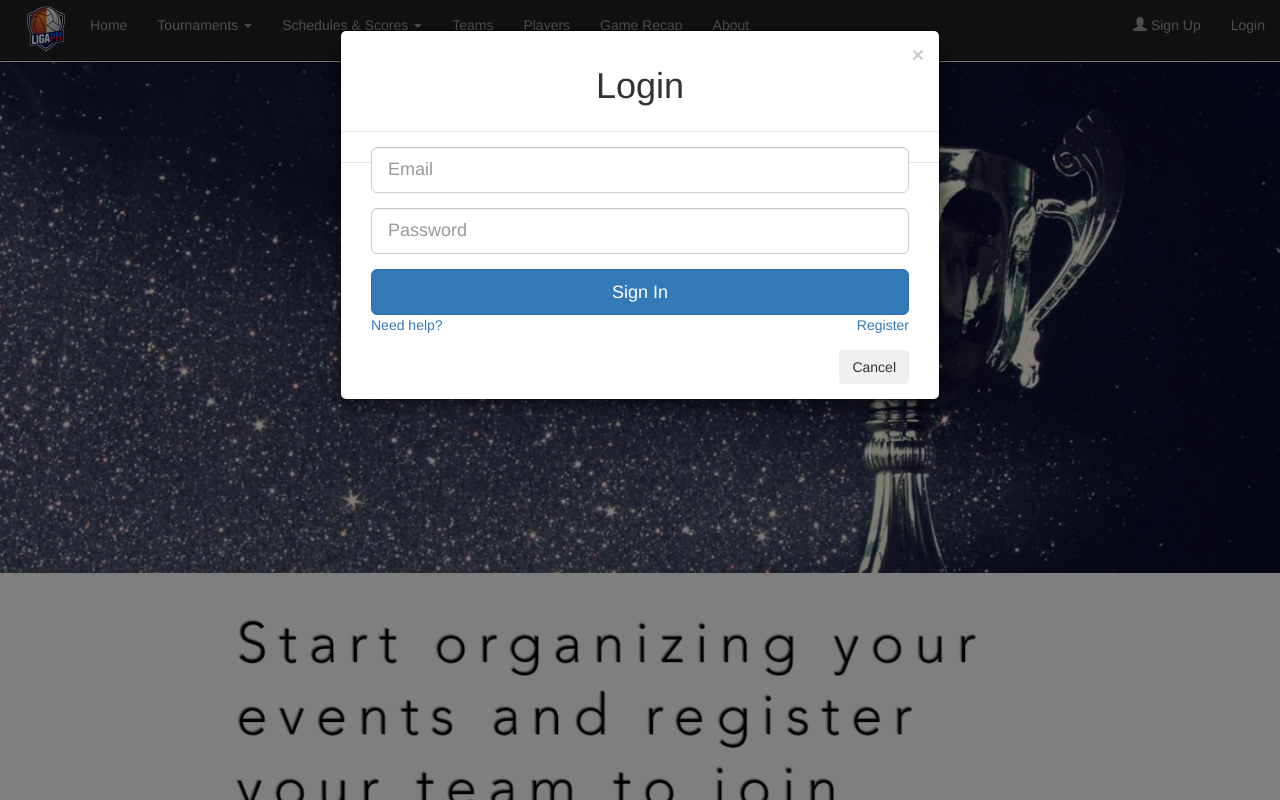
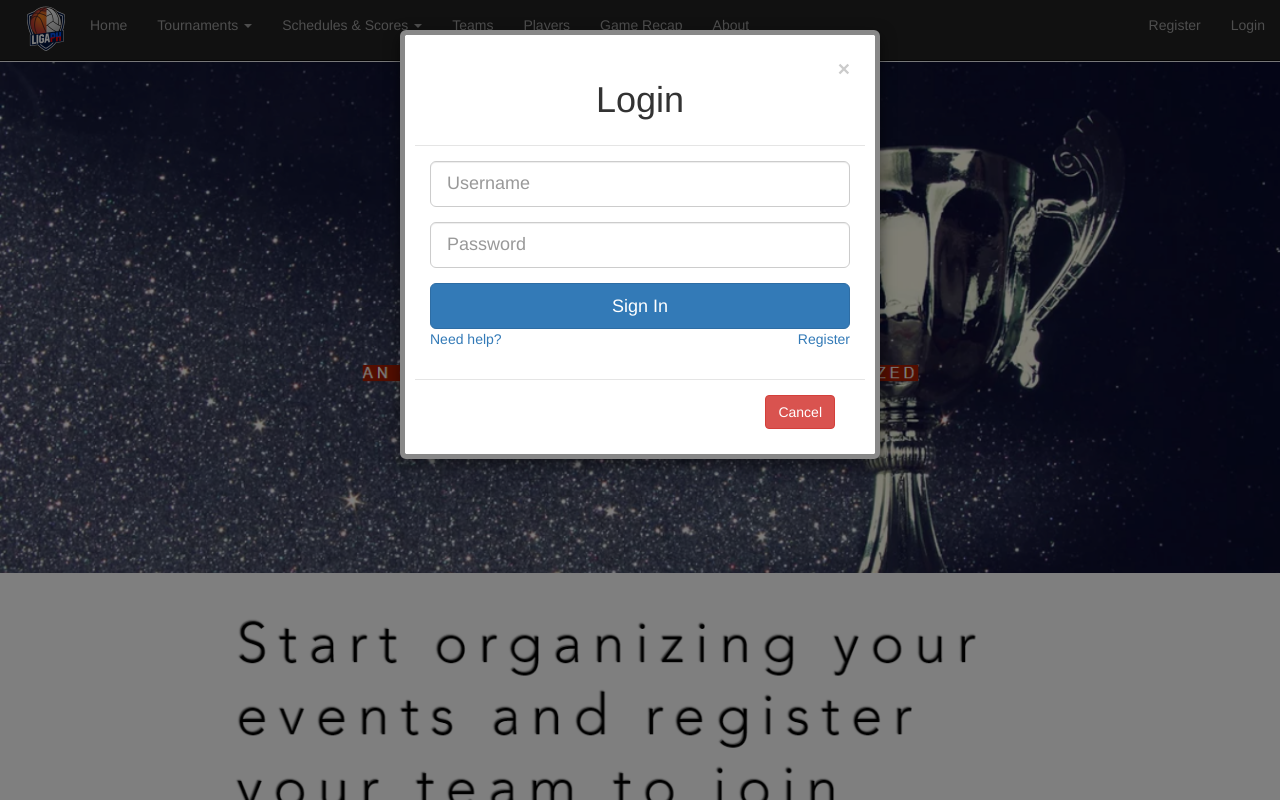
Before and after one commit to LigaPh/LigaPH, a PHP site: page / in a window 1280 px wide, after a click on "Login". Run offline with PHP 8.4, Linux system fonts and the light colour scheme; some libraries are stand-ins or nearby versions.

Commit message:
Update index.php

```diff
--- a/index.php
+++ b/index.php
@@ -7,6 +7,18 @@
   <link rel="stylesheet" type="text/css" href="css/bootstrap/css/bootstrap.min.css">
   <script src="css/bootstrap/js/jquery.min.js"></script>
   <script src="css/bootstrap/js/bootstrap.min.js"></script>
+  <style>
+
+/* Modal Content */
+
+.modal-content {
+    margin: auto;
+    padding: 10px;
+    border: 5px solid #888;
+    width: 80%;
+
+}
+</style>
 </head>
 <body>
 <nav class="navbar navbar-inverse navbar-fixed-top container-fluid">
@@ -44,7 +56,7 @@
         <li><a href="about.php">About</a></li>
       </ul>
       <ul class="nav navbar-nav navbar-right">
-        <li><a href="signup.php"><span class="glyphicon glyphicon-user"></span> Sign Up</a></li>
+        <li><a data-toggle="modal" data-target="#registerModal"></span>Register</a></li>
         <li><a data-toggle="modal" data-target="#loginModal"></span>Login</a></li>
     </div>
   </div>
@@ -62,34 +74,75 @@
       <h1 class="text-center">Login</h1>
   </div>
   <div class="modal-body">
-      <form class="form col-md-12 center-block">
+
         <div class="form-group">
-          <input type="text" class="form-control input-lg" placeholder="Email" required="">
+
+          <input type="text" class="form-control input-lg" placeholder="Username" required="">
         </div>
         <div class="form-group">
           <input type="password" class="form-control input-lg" placeholder="Password" required="">
         </div>
         <div class="form-group">
           <button class="btn btn-primary btn-lg btn-block">Sign In</button>
-          <span class="pull-right"><a href="#">Register</a></span><span><a href="#">Need help?</a></span>
+                    <span class="pull-right"><a data-toggle="modal" data-target="#registerModal">Register</a></span>
+                    <span><a href="#">Need help?</a></span>
                   </div>
               </form>
           </div>
              <div class="modal-footer">
              <div class="col-md-12">
-   <button class="btn" data-dismiss="modal" aria-hidden="true">Cancel</button>
+             <button class= "btn btn-danger" data-dismiss="modal" aria-hidden="true">Cancel</button>
             </div>
           </div>
         </div>
       </div>
     </div>
+ <image class="img-responsive" src="Capture.png" alt="LigaPH" style="width:100%" style ="height:100%"><image class="img-responsive" src="organize.png" alt="LigaPH" style="width:100%" style="height:100%">
 
-          <image class="img-responsive" src="Capture.png" alt="LigaPH" style="width:100%" style ="height:100%">
-            <image class="img-responsive" src="organize.png" alt="LigaPH" style="width:100%" style ="height:100%">
+    <div id="registerModal" class="modal fade" tabindex="-1" role="dialog" aria-hidden="true">
+   <div class="modal-dialog">
+   <div class="modal-content">
+   <div class="modal-header">
+    <center>
+      <button type="button" class="close" data-dismiss="modal" aria-hidden="true">×</button><br>
+      <h1 class="center">Team Registration Form</h1>
+      <h5 class="pull-left">Please fill in this form to create an account.</h5>
+  <div class="modal-body">
+      <form class="center-blocked">
+         <div class="container col-md-12">
+            <br>
+
+             <label class="pull-left"><b>Team Username</b></label>
+              <input type="text" class="form-control" placeholder="Team Username" required=""><br>
+
+              <label class="pull-left"><b>Team Password</b></label>
+                <input type="password" class="form-control" placeholder="Team Password" required=""><br>
+
+             <label class="pull-left"><b>Retype Team Password</b></label>
+                <input type="password" class="form-control" placeholder="Retype Team Password" required=""><br>
+
+            <label class="pull-left"><b>Team Name</b></label>
+                <input type="text" class="form-control" placeholder="Team Name" required=""><br>
+
+            <label class="pull-left"><b>Team Coach</b></label>
+                 <input type="text" class="form-control" placeholder="Team Coach" required=""><br>
+                 <p>By creating an account you agree to our <a href="#" style="color:dodgerblue">Terms & Privacy</a>.</p>
+                 <button class="btn btn-primary btn-lg btn-block">Submit</button><br>
+
+
+                    </div>
+                    </form>
+                </div>
+
+                <div class="modal-footer">
+             <div class="col-md-12">
+             <button class="btn btn-danger" data-dismiss="modal" aria-hidden="true">Cancel</button>
+            </div>
+                </div>
 
 
 
-        </a>
+
 
 </form>
 
```
Lines whose indentation alone changed are shown as unchanged.
